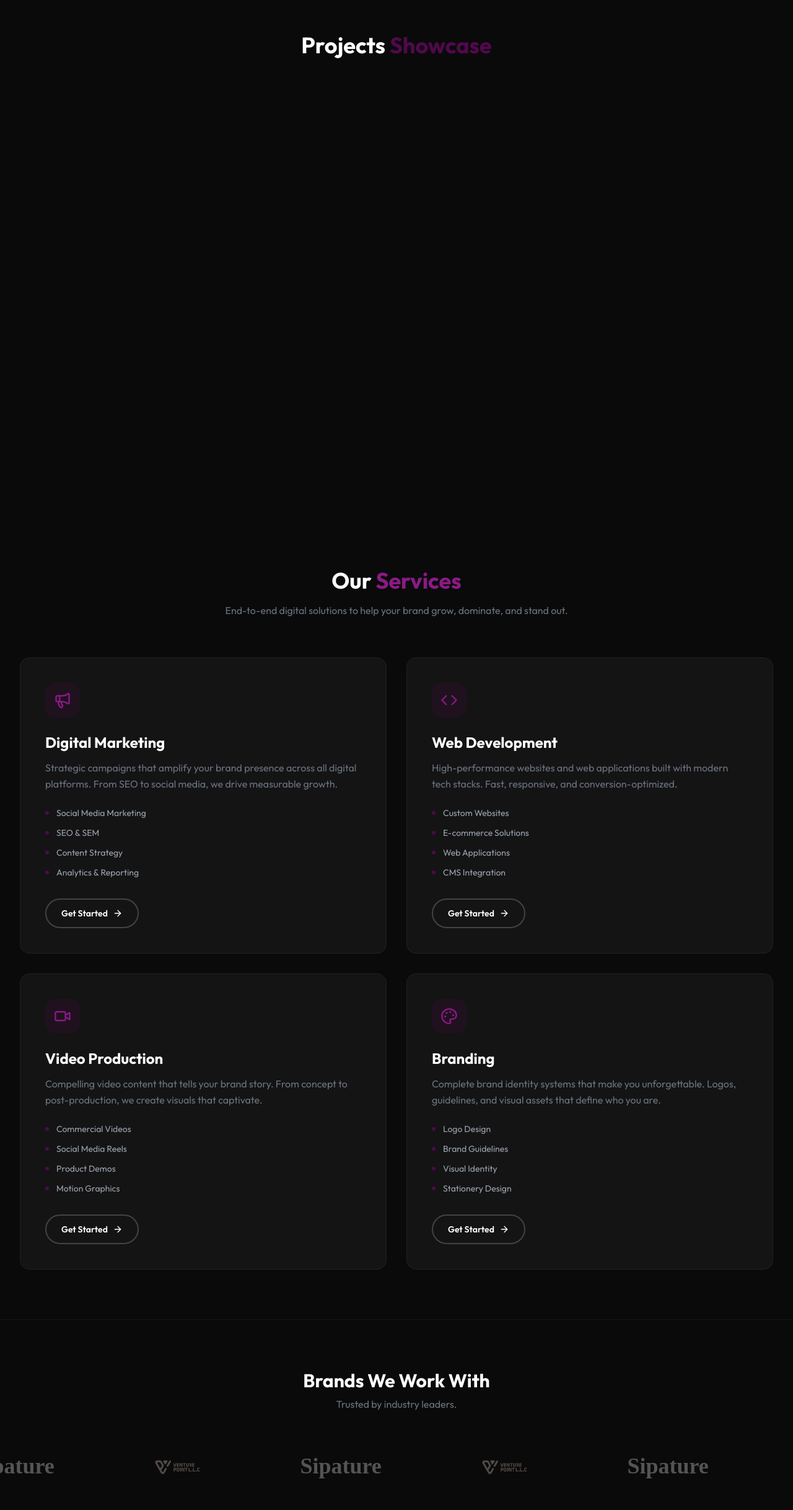
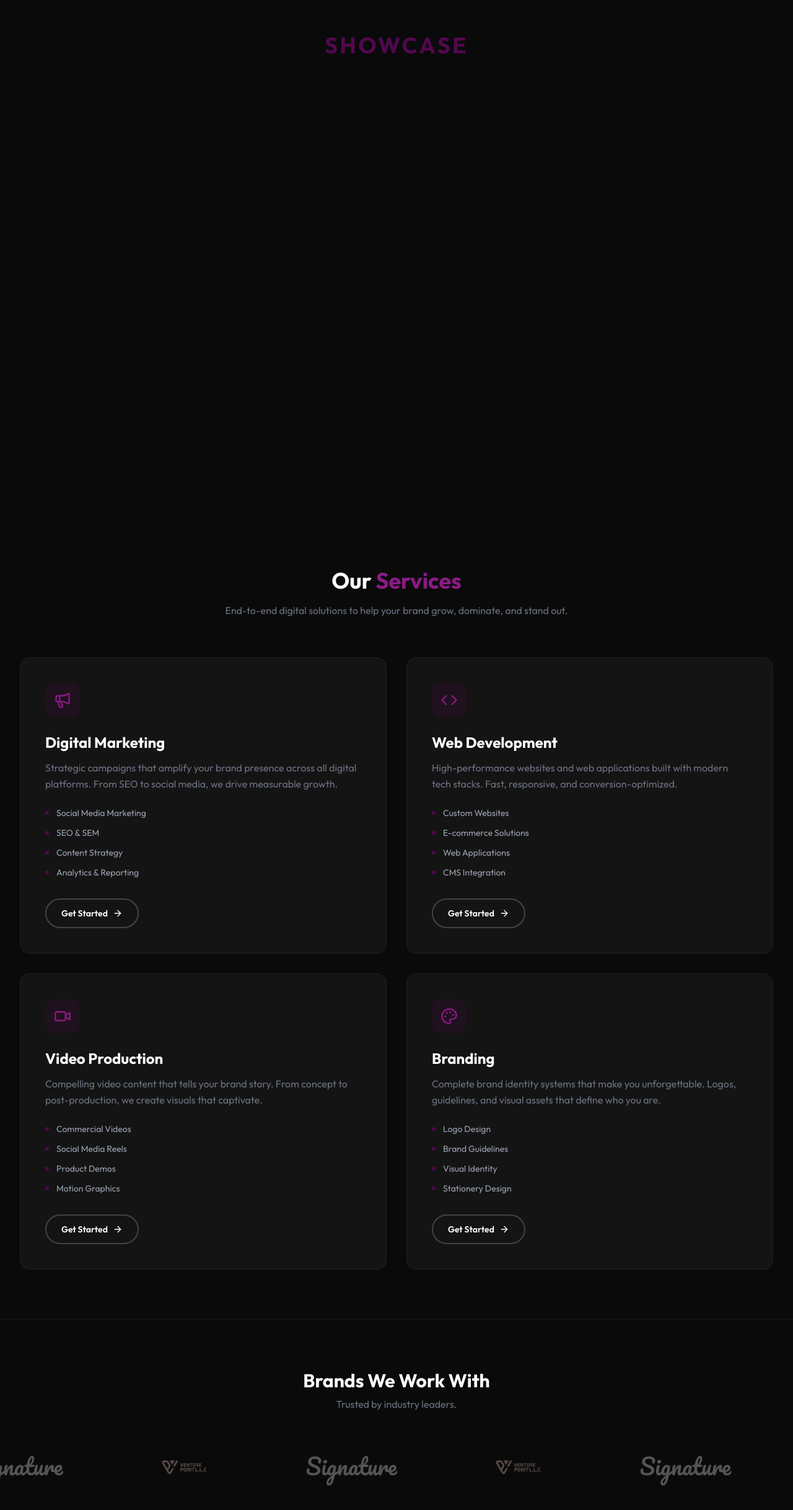
Before and after one commit to spectracreative/dotnet2, a React (Vite) app: page / in a window 1280 px wide. Shown: the part 2165-4602 px from the top of the page at 62% size. Built offline with nearby package versions, Linux system fonts and the light colour scheme.

Commit message:
Update BrandGallery: Change 'Sipature' to 'Signature' and apply Pacifico font

```diff
--- a/src/components/home/BrandGallery.jsx
+++ b/src/components/home/BrandGallery.jsx
@@ -4,7 +4,7 @@ import { motion } from 'framer-motion';
 import venturePointLogo from '../../assets/brands/venture_point.png';
 
 const brands = [
-    { type: 'text', value: 'Sipature', className: 'font-handwriting' },
+    { type: 'text', value: 'Signature', className: 'font-handwriting' },
     { type: 'image', src: venturePointLogo, alt: 'Venture Point' },
 ];
 
--- a/src/index.css
+++ b/src/index.css
@@ -1,4 +1,4 @@
-@import url('https://fonts.googleapis.com/css2?family=Outfit:wght@300;400;500;600;700;800;900&display=swap');
+@import url('https://fonts.googleapis.com/css2?family=Outfit:wght@300;400;500;600;700;800;900&family=Pacifico&display=swap');
 
 @tailwind base;
 @tailwind components;
@@ -36,6 +36,8 @@
 }
 
 /* Dark theme form inputs */
-input, select, textarea {
-  color-scheme: dark;
+/* Handwriting font */
+.font-handwriting {
+  font-family: 'Pacifico', cursive;
+  @apply font-normal;
 }
--- a/src/pages/Showcase.jsx
+++ b/src/pages/Showcase.jsx
@@ -101,8 +101,8 @@ const Showcase = () => {
     <div className="pt-24 pb-20" ref={containerRef}>
       <div className="container mx-auto px-4 md:px-8">
         <div className="text-center mb-12">
-          <h1 className="text-4xl font-bold text-white">
-            Projects <span className="text-[#51084d]">Showcase</span>
+          <h1 className="text-4xl font-bold text-white uppercase tracking-widest">
+            <span className="text-[#51084d]">Showcase</span>
           </h1>
         </div>
 
```
